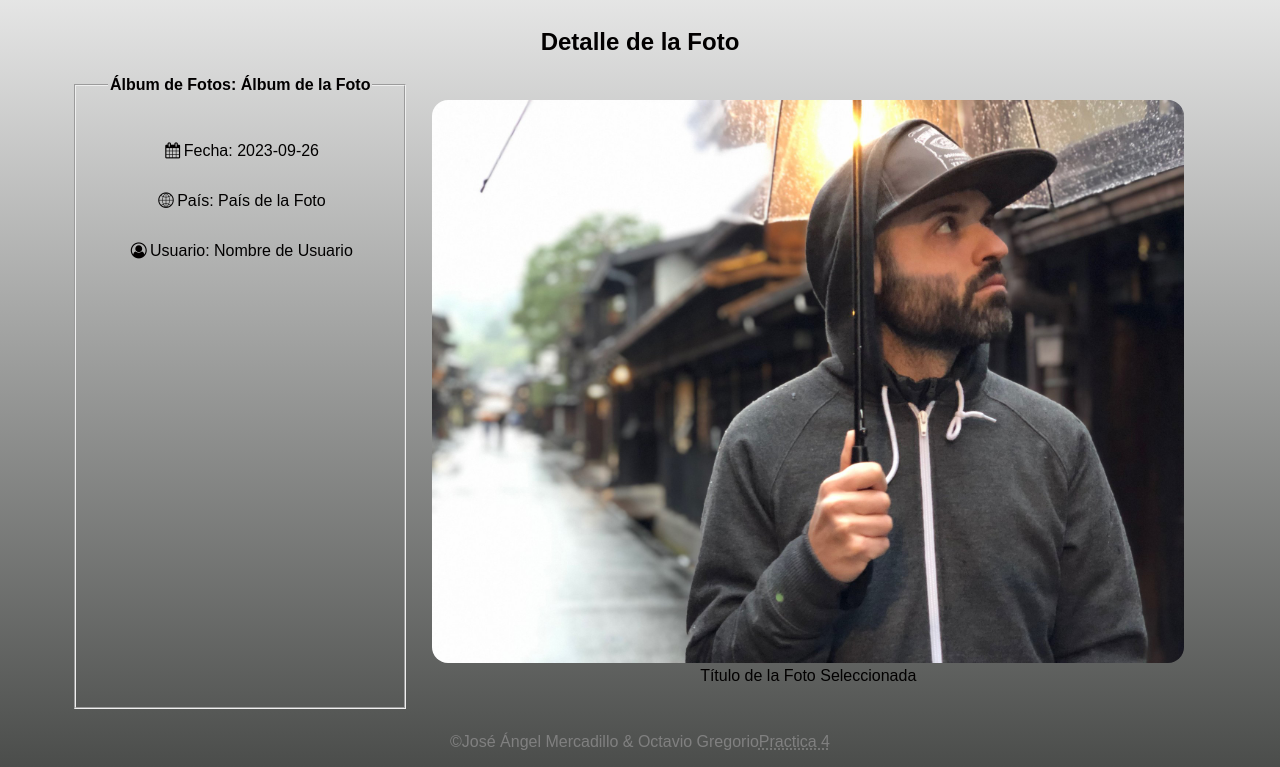
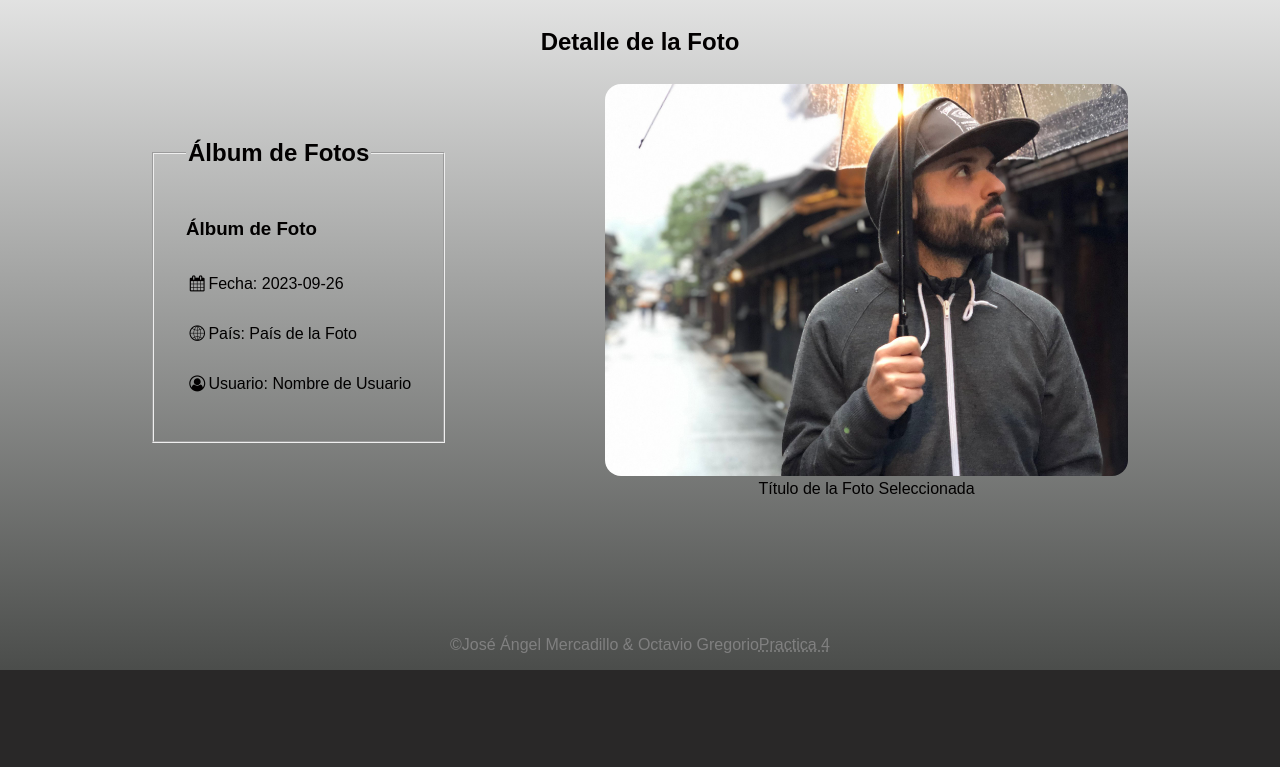
Before and after one commit to octa815/Practica7, a PHP site: page /detalle.html in a window 1280 px wide. Shown: the part 130-897 px from the top of the page. After the commit the page ends 800 px from the top, so only its background shows below. Run offline with PHP 8.4, Linux system fonts and the light colour scheme.

Commit message:
Add files via upload

```diff
--- a/buscar.html
+++ b/buscar.html
@@ -74,11 +74,6 @@
                 <fieldset>
                     <legend>DATOS DE ACCESO</legend>
                     <h3> INICIAR SESIÓN </h3>
-
-                    <!-- <p><label for="nombre">Nombre: </label><input type="text" id="nombre" name="nombre" required></p>
-                        <p><label>Apellidos: <input type="text" id="apellidos" name="apellidos" required></label></p>
-                        <p><label for="pass2"> Repite contraseña: </label><input type="password" pattern="[a-zA-Z0-9._-]{4,20}" id="pass2" name="pass2" required></p>-->
-
                             <p>
                                 <label for="email">Email: </label>
                                 <input type="email" id="email" name="email" required>
--- a/detalle.html
+++ b/detalle.html
@@ -50,7 +50,9 @@
                 </figure>
 
                     <fieldset>
-                    <legend>Álbum de Fotos: Álbum de la Foto</legend>
+                    <legend>Álbum de Fotos
+                    </legend>
+                    <h3>Álbum de Foto</h3>
                     <p class="icon-calendar">Fecha: 2023-09-26</p>
                     <p class="icon-globe">País: País de la Foto</p>
                     <p class="icon-user-circle-o">Usuario: Nombre de Usuario</p>
--- a/estilo.css
+++ b/estilo.css
@@ -118,7 +118,6 @@ body{
     color: white;
   }
 
-
 #botbus{
     display: flex;
     align-items: center;
@@ -131,6 +130,10 @@ body{
 }
 main>div{
     padding: 1em 10em;
+}
+
+div>fieldset>legend{
+    font-size: 1.5em;
 }
 
 #contenedor_form{
@@ -260,7 +263,9 @@ aside>ul>li>a:hover{
     grid-template-columns: repeat(auto-fit, minmax(15em, 1fr));
     grid-gap: 1.5em;
 }
+
 #formulario-busqueda{
+    padding: 4em;
     display:flex;
     align-items: center;
     justify-content: space-evenly;
@@ -274,9 +279,8 @@ aside>ul>li>a:hover{
     display:flex;
 }
 
-#formulario-busqueda>form>aside{
-    display: flex;
-    justify-content: flex-end;
+#formulario-busqueda>fieldset>legend{
+    font-size: 1.5em;
 }
 /*LOGIN*/
 .contenedor {
@@ -437,10 +441,20 @@ aside>ul>li>a:hover{
 #tarifas{
     display: block;
     grid-area: tarifas;
+    margin:2em
 }
 
 #formulario{
     grid-area: formulario;
+    margin: 2em;
+}
+
+#tarifas>legend{
+    font-size: 1.5em;
+}
+
+#formulario>legend{
+    font-size: 1.5em;
 }
 
 /*SEPARAR FORMULARIO ALBUMNES*/
@@ -476,6 +490,7 @@ aside>ul>li>a:hover{
 
 /*DETALLE*/
 #detalle-foto{
+    align-items: center;
     display: grid;
     grid-template-areas: "h2 h2" "aside figure";
     padding:.5em;
@@ -485,14 +500,20 @@ aside>ul>li>a:hover{
 }
 #detalle-foto>figure{
     grid-area: figure;
-    padding: 1.5em;;
+    padding: .5em 5em .5em;
 }
 #detalle-foto>fieldset{
-
     display: flex;
     justify-content: flex-start;
+    align-items: flex-start;
     flex-direction: column;
     grid-area: aside;
+    margin:.5em 5em .5em;
+}
+
+#detalle-foto>fieldset>legend{
+
+   font-size: 1.5em;
 }
 
 h3{
```
